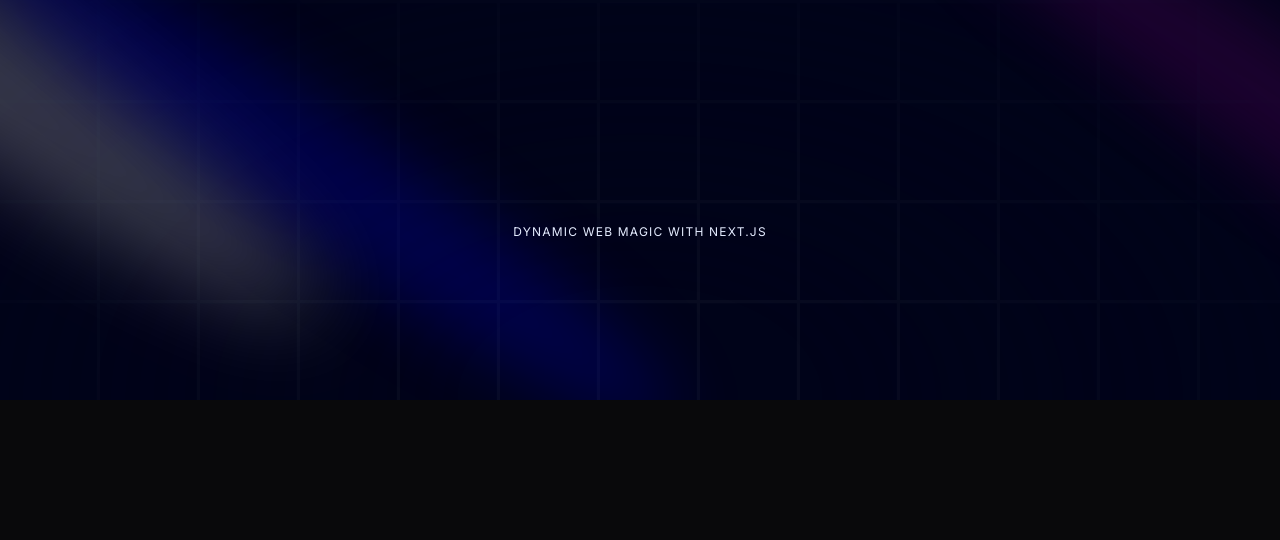
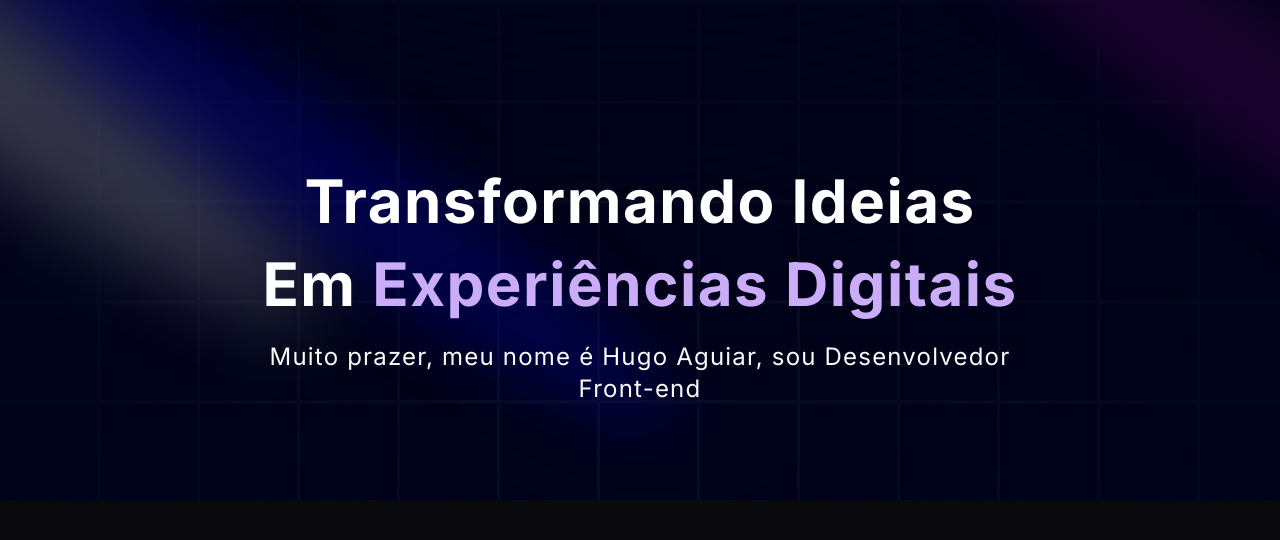
Before and after one commit to aguiarHugo/portfolio_2024, a Next.js app: page / in a window 1280 px wide. Shown: the top 540 px of the page. Built offline with nearby package versions, Linux system fonts and the light colour scheme.

Commit message:
Update hero text and implemented TextGenerateEffect

```diff
--- a/components/Hero.tsx
+++ b/components/Hero.tsx
@@ -1,5 +1,6 @@
 import React from "react";
 import { Spotlight } from "./ui/Spotlight";
+import { TextGenerateEffect } from "./ui/TextGenerateEffect";
 
 const Hero = () => {
   return (
@@ -17,11 +18,16 @@ const Hero = () => {
         <div className="absolute pointer-events-none inset-0 flex items-center justify-center dark:bg-black-100 bg-white [mask-image:radial-gradient(ellipse_at_center,transparent_20%,black)]" />
       </div>
 
-      <div className="flex justify-center relative my-20 z-10">
+      <div className="flex justify-center relative z-10">
         <div className="max-w-[89vw] md:max-w-2xl lg:max-w-[60vw] flex flex-col items-center justify-center">
-          <h2 className="uppercase tracking-widest text-xs text-center text-blue-100 max-w-80">
-            Dynamic Web Magic with Next.js
-          </h2>
+          <TextGenerateEffect
+            className="text-center text-[40px] md:text-5xl lg:text-6xl"
+            words="Transformando Ideias Em Experiências Digitais"
+          />
+
+          <p className="text-center md:tracking-wider mb-4 text-sm md:text-lg lg:text-2xl">
+            Muito prazer, meu nome é Hugo Aguiar, sou Desenvolvedor Front-end
+          </p>
         </div>
       </div>
     </div>
```
